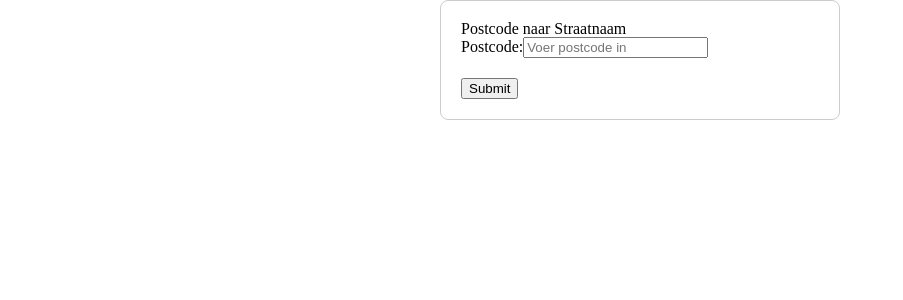
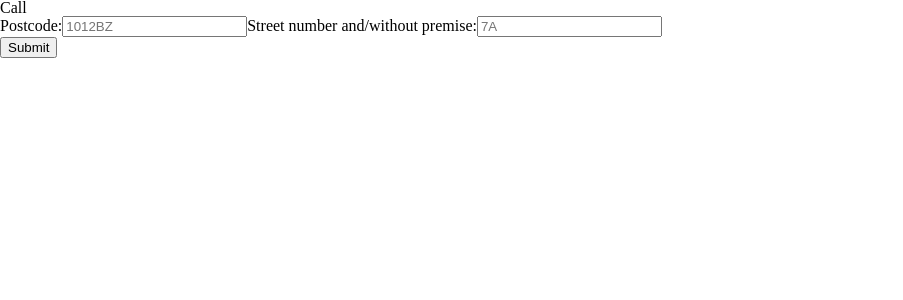
Before and after one commit to MorrisJansen/Airco, a Vue app: page /Airco/postcode in a window 1280 px wide. Shown: the top 300 px of the page, without its empty margins (0-903 px from the left). Built offline with nearby package versions, Linux system fonts and the light colour scheme; a small style sheet from the web is missing.

Commit message:
alle feedback geimplementeerd

```diff
--- a/src/components/postcode.vue
+++ b/src/components/postcode.vue
@@ -1,96 +1,149 @@
 <template>
-    <div class="postcode-container">
-      <h1>Postcode naar Straatnaam</h1>
-      <div class="input-group">
-        <label for="postcode-input">Postcode:</label>
-        <input id="postcode-input" type="text" v-model="postcode" @change="fetchStreetNames" placeholder="Voer postcode in" />
+  <div>
+    <form @submit.prevent="validateAddress">
+      <div>Call</div>
+      <div>
+        <label for="postcode">Postcode:</label>
+        <input v-model="postcode" id="postcode" placeholder="1012BZ" required />
+        <label for="streetNumberAndPremise"
+          >Street number and/without premise:</label
+        >
+        <input
+          v-model="streetNumberAndPremise"
+          id="streetNumberAndPremise"
+          placeholder="7A"
+          required
+        />
+      </div>
+      <div>
+        <span style="color: red">{{ message }}</span>
+      </div>
+      <div>
+        <button type="submit">Submit</button>
+      </div>
+      <br />
+      <div v-if="showResponse">
+        <div>Response</div>
+        <div>
+          <label for="streetNumber">Street number:</label>
+          <input
+            v-model="streetNumber"
+            id="streetNumber"
+            class="streetnumber"
+            readonly
+            disabled
+          />
+
+          <label for="premise">Premise:</label>
+          <input v-model="premise" id="premise" class="premise" readonly disabled />
+
+          <label for="street">Street:</label>
+          <input v-model="street" id="street" class="street" readonly disabled />
+
+          <label for="settlement">Settlement:</label>
+          <input
+            v-model="settlement"
+            id="settlement"
+            class="settlement"
+            readonly
+            disabled
+          />
+
+          <label for="municipality">Municipality:</label>
+          <input
+            v-model="municipality"
+            id="municipality"
+            class="municipality"
+            readonly
+            disabled
+          />
+
+          <label for="province">Province:</label>
+          <input
+            v-model="province"
+            id="province"
+            class="province"
+            readonly
+            disabled
+          />
         </div>
 
-      <div class="input-group" v-if="streets.length > 0">
-        <label for="street-select">Straat:</label>
-        <select id="street-select" v-model="selectedStreet">
-          <option value="" disabled>Selecteer een straatnaam</option>
-          <option v-for="street in streets" :key="street" :value="street">{{ street }}</option>
-        </select>
+        <br />
+        <div>Full Response</div>
+        <pre>{{ jsonResponse }}</pre>
       </div>
-
-      <button @click="submit">Submit</button>
-
-      <div v-if="errorMessage" class="error-message">
-        {{ errorMessage }}
-      </div>
+    </form>
   </div>
 </template>
 
 <script>
-  import axios from 'axios';
-
 export default {
-    name: "Postcode",
   data() {
     return {
-        postcode: '',
-        streets: [],
-        selectedStreet: '',
-        errorMessage: ''
+      postcode: "",
+      streetNumberAndPremise: "",
+      streetNumber: "",
+      premise: "",
+      street: "",
+      settlement: "",
+      municipality: "",
+      province: "",
+      jsonResponse: "",
+      message: "",
+      showResponse: false,
     };
   },
   methods: {
-      async fetchStreetNames() {
-        const pattern = /^[1-9][0-9]{3}\s?[-]?[a-zA-Z]{2}$/;
-        if (!pattern.test(this.postcode)) {
-          this.errorMessage = 'Ongeldige postcode.';
-          this.streets = [];
-          return;
+    async validateAddress() {
+      const pro6ppAuthKey = "P6JTU52clKYjZca8"; // Replace with your actual authorization key
+      const BASE_URL = "https://api.pro6pp.nl/v2";
+
+      const url = `${BASE_URL}/suggest/nl/streetNumber?postalCode=${encodeURIComponent(
+        this.postcode
+      )}&settlement=${encodeURIComponent(
+        this.settlement || "ROTTERDAM"
+      )}&streetNumber=${encodeURIComponent(
+        this.streetNumberAndPremise
+      )}&authKey=${pro6ppAuthKey}`;
+
+      try {
+        const response = await fetch(url);
+        const data = await response.json();
+
+        console.log("API Response:", data);
+
+        if (data && Array.isArray(data) && data.length > 0) {
+          const validNumbers = data.map((item) => item.streetNumber.toString());
+
+          if (validNumbers.includes(this.streetNumberAndPremise.toString())) {
+            this.streetNumber = data[0].streetNumber || "";
+            this.premise = data[0].premise || "";
+            this.street = data[0].street || "";
+            this.settlement = data[0].settlement || "";
+            this.municipality = data[0].municipality || "";
+            this.province = data[0].province || "";
+            this.jsonResponse = JSON.stringify(data, null, 2);
+            this.message = "";
+            this.showResponse = true;
+          } else {
+            this.message =
+              "Huisnummer is niet geldig voor de opgegeven straat en postcode.";
+            this.showResponse = false;
           }
-
-        this.errorMessage = '';
-        try {
-          console.log(`Fetching street names for postcode: ${this.postcode}`);
-          const response = await axios.get(`https://api.postcodeapi.nu/v3/lookup/${this.postcode}`, {
-            headers: {
-              'X-Api-Key': '0kwzCamtlw4aqtUAK60UTaKjc02VOBXH3MASy2TO' // Vervang 'YOUR_API_KEY' met je echte API sleutel
+        } else {
+          this.message = "Geen resultaten gevonden voor het opgegeven adres.";
+          this.showResponse = false;
         }
-          });
-          console.log('API response:', response.data);
-          this.streets = response.data.street ? [response.data.street] : [];
-          this.selectedStreet = ''; // Reset the selected street when a new postcode is entered
-          console.log('Streets:', this.streets);
       } catch (error) {
-          console.error('Error fetching street names:', error);
-          this.errorMessage = 'Kon de straatnaam niet ophalen. Controleer de postcode en probeer het opnieuw.';
-          this.streets = [];
+        console.error("Fout bij het ophalen van adresgegevens:", error);
+        this.message = "Er is een fout opgetreden bij het ophalen van gegevens.";
+        this.showResponse = false;
       }
     },
-      submit() {
-        if (!this.selectedStreet) {
-          this.errorMessage = 'Selecteer een straatnaam.';
-          return;
-        }
-
-        this.errorMessage = '';
-        alert(`Postcode: ${this.postcode}, Straatnaam: ${this.selectedStreet}`);
-        // Hier kun je verdere verwerking toevoegen, zoals het verzenden van gegevens naar een server
-      }
-    }
+  },
 };
 </script>
 
 <style scoped>
-  .postcode-container {
-    max-width: 400px;
-    margin: 0 auto;
-    padding: 20px;
-    border: 1px solid #ccc;
-    border-radius: 8px;
-  }
-
-  .input-group {
-    margin-bottom: 20px;
-  }
-
-  .error-message {
-    color: red;
-    margin-top: 20px;
-  }
+/* Voeg hier je eigen stijlen toe als dat nodig is */
 </style>
--- a/src/components/vraag1.vue
+++ b/src/components/vraag1.vue
@@ -20,46 +20,114 @@ export default {
         zip: localStorage.getItem('postcode') || '',
         house_number: '',
         street: '',
+        city: localStorage.getItem('city') || ''
       },
       streets: JSON.parse(localStorage.getItem('straatnaam')) || [],
       currentPage: 1,
       error: '',
     };
   },
+  computed: {
+    fullAddress() {
+      if (this.formData.house_number && (this.streets.length === 1 || this.formData.street)) {
+        const streetName = this.streets.length === 1 ? this.streets[0] : this.formData.street;
+        return `${streetName} ${this.formData.house_number}, ${this.formData.zip} ${this.formData.city}`;
+      }
+      return '';
+    }
+  },
   methods: {
-    navigateToNextPage() {
+    async validateAddress() {
+        const authKey = 'P6JTU52clKYjZca8'; // Vervang dit door je eigen API-sleutel
+        const baseUrl = 'https://api.pro6pp.nl/v2/suggest/nl/streetNumber';
+        const url = `${baseUrl}?postalCode=${encodeURIComponent(this.formData.zip)}&streetNumber=${encodeURIComponent(this.formData.house_number)}&authKey=${authKey}`;
+
+        try {
+            const response = await fetch(url);
+            if (!response.ok) {
+                throw new Error('Fout bij het ophalen van adresgegevens.');
+            }
+            const data = await response.json();
+            if (data.length === 0) {
+                this.error = 'Het huisnummer komt niet overeen met de opgegeven straat/postcode/stad.';
+                this.showResponse = false;
+                return false;
+            }
+
+            const addressData = data[0];
+            this.formData.street = addressData.street || '';
+            this.formData.city = addressData.settlement || '';
+            this.premise = addressData.premise || '';
+            this.municipality = addressData.municipality || '';
+            this.province = addressData.province || '';
+
+            this.error = '';
+            this.showResponse = true;
+
+            // Voeg het adres toe aan antwoorden
+            addAntwoord('adres', {
+                postcode: this.formData.zip,
+                huisnummer: this.formData.house_number,
+                straatnaam: this.formData.street,
+                stad: this.formData.city,
+                gemeente: this.municipality,
+                provincie: this.province
+            });
+
+            return true;
+        } catch (error) {
+            this.error = 'Er is een fout opgetreden bij de validatie.';
+            console.error(error);
+            this.showResponse = false;
+            return false;
+        }
+    },
+
+    async navigateToNextPage() {
         if (!this.formData.house_number || isNaN(this.formData.house_number)) {
             alert('Voer een geldig huisnummer in.');
             return;
         }
-      if (!this.formData.street) {
+        if (!this.formData.street && this.streets.length > 1) {
             alert('Selecteer een straatnaam.');
             return;
         }
 
-      addAntwoord({
+        // Validate address
+        const isValid = await this.validateAddress();
+        if (!isValid) return;
+
+        // Antwoorden opslaan
+        addAntwoord('vraag1', {
             zip: this.formData.zip,
             house_number: this.formData.house_number,
-        street: this.formData.street,
+            street: this.formData.street || this.streets[0],
         });
 
-      localStorage.setItem('postcode', this.formData.zip);
-      localStorage.setItem('straatnaam', JSON.stringify(this.streets));
-      localStorage.setItem('huisnummer', this.formData.house_number);
-      localStorage.setItem('selectedStreet', this.formData.street);
+        this.$router.push('/vraag2');
+    },
 
-      console.log('Antwoorden na toevoegen:', getAntwoorden());
-
-      this.$router.push('/vraag2');
+    updateAddress() {
+        if (this.streets.length === 1) {
+            this.formData.street = this.streets[0];
+        }
+    }
+},
+  watch: {
+    'formData.house_number': async function (newValue) {
+      if (newValue) {
+        await this.validateAddress();
+      }
     }
   },
   mounted() {
     if (this.formData.zip) {
-      this.fetchStreets();
+      this.updateAddress();
     }
   }
 };
 </script>
+
 
 <template>
   <div>
@@ -99,8 +167,6 @@ export default {
             </div>
             <p class="vraag">Wat is jouw adres?</p>
 
-
-
             <div class="container-inputs">
               <div class="overkoepelende-input-container">
                 <div class="input-container full-width-mobiel">
@@ -109,20 +175,16 @@ export default {
                 </div>
                 <div class="input-container full-width-mobiel">
                   <label class="huisnr-label" for="huisnr-input"></label>
-                  <input id="huisnr-input" type="text" class="huisnr-input full-width-mobiel-vraag1" placeholder="Huisnr." v-model="formData.house_number">
+                  <input id="huisnr-input" type="text" class="huisnr-input full-width-mobiel-vraag1" placeholder="Huisnr." v-model="formData.house_number" @input="updateAddress">
                 </div>
                 <div class="input-container full-width">
-                  <label class="option-label" for="option-select"></label>
-                  <select id="option-select" class="option-select" v-model="formData.street">
-                    <option value="" disabled selected>Straatnaam</option>
-                    <option v-for="street in streets" :key="street" :value="street">
-                      {{ street }}
-                    </option>
-                  </select>
+                  <label class="straat-label" for="straat-naam"></label>
+                  <p id="straat-naam" class="straat-naam">
+                    {{ fullAddress }}
+                  </p>
                 </div>
               </div>
             </div>
-
 
             <div class="volgende">
               <button class="volgende-button" @click="navigateToNextPage">Volgende</button>
@@ -143,9 +205,19 @@ export default {
 
 
 
+
+
+
   <style lang="sass">
   @import '../../variables'
 
+
+
+
+.straat-naam
+  font-family: Catamaran
+  font-size: 20px
+  width: 207%
 
 
 .afbeelding-border-desktop
@@ -159,7 +231,6 @@ export default {
 
 .achtergrond-vraag1
   background-color: #FFE758
-  // max-height: 60rem
   height: auto
   padding-bottom: 2rem
   width: 120rem
```
Also changed, not shown: src/antwoorden.js (+11 -2 lines), src/components/CampagneStart.vue (+7 -2 lines). Lines whose indentation alone changed are shown as unchanged.
